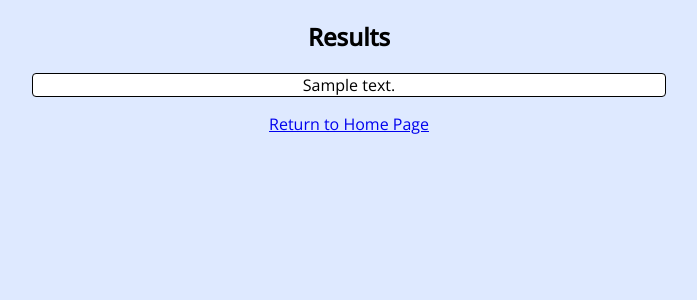
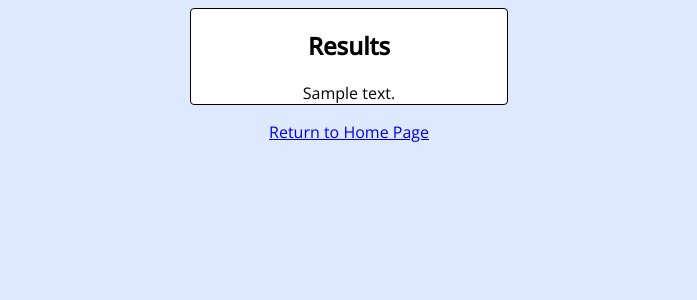
Before and after one commit to malmuntazarharris/medical-expenditure-prediction, a Flask app: template app/templates/result.html in a window 1280 px wide. Shown: the top 300 px of the page, without its empty margins (291-988 px from the left). Run offline with Flask 2, Linux system fonts and the light colour scheme; the template is opened without the code that fills it: most values are stand-ins (such as "Sample title", 1, 10 or a date in 2020); parts of the project's set-up code (start-up, migrations or seed data) failed here and were passed over.

Commit message:
Update html and css

```diff
--- a/app/app.py
+++ b/app/app.py
@@ -1,6 +1,6 @@
 """
 Resources:
-ML Webapp example: https://github.com/krishnaik06/Deployment-flask/blob/master/app.py
+ML Webapp example: https://github.com/krishnaik06/Deployment-flask
 """
 
 from flask import Flask, render_template, request
--- a/app/static/css/style.css
+++ b/app/static/css/style.css
@@ -2,7 +2,6 @@
 
 body {
 	background-color: #dee9ff;
-  	background-repeat:no-repeat;
 	font-family: 'Open Sans', sans-serif;
 	text-align: center;
 }
@@ -64,6 +63,6 @@ button {
 	border-radius: 4px;
 	display: block;
 	background-color: white;
-	width: 50%;
+	width: 25%;
 	margin:0 auto;
 }
--- a/app/templates/result.html
+++ b/app/templates/result.html
@@ -7,10 +7,8 @@
 </head>
 
 <body>
-    <div class="bg-info">
-     <h2>Results</h2>
-    </div>
     <div class="result-box">
+        <h2>Results</h2>
         {{ prediction_text }}
     </div>
     <div>
```
